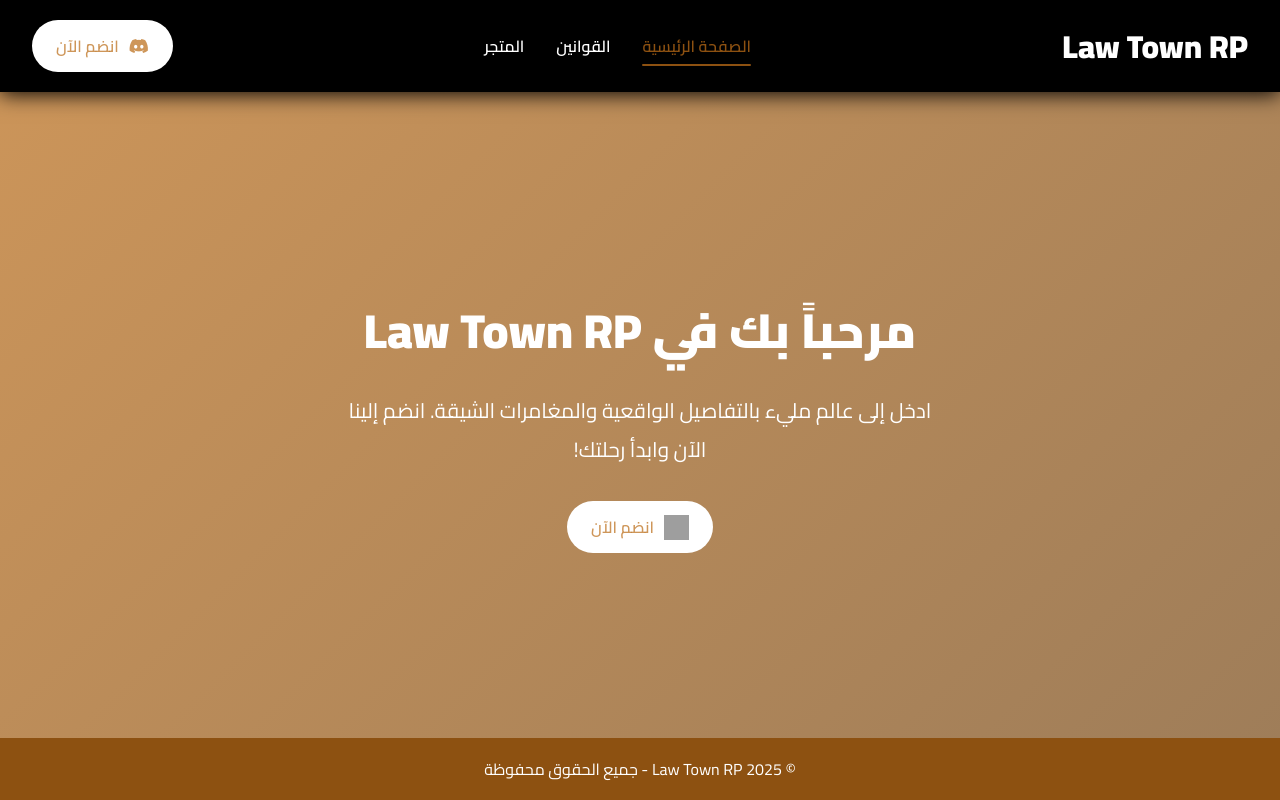
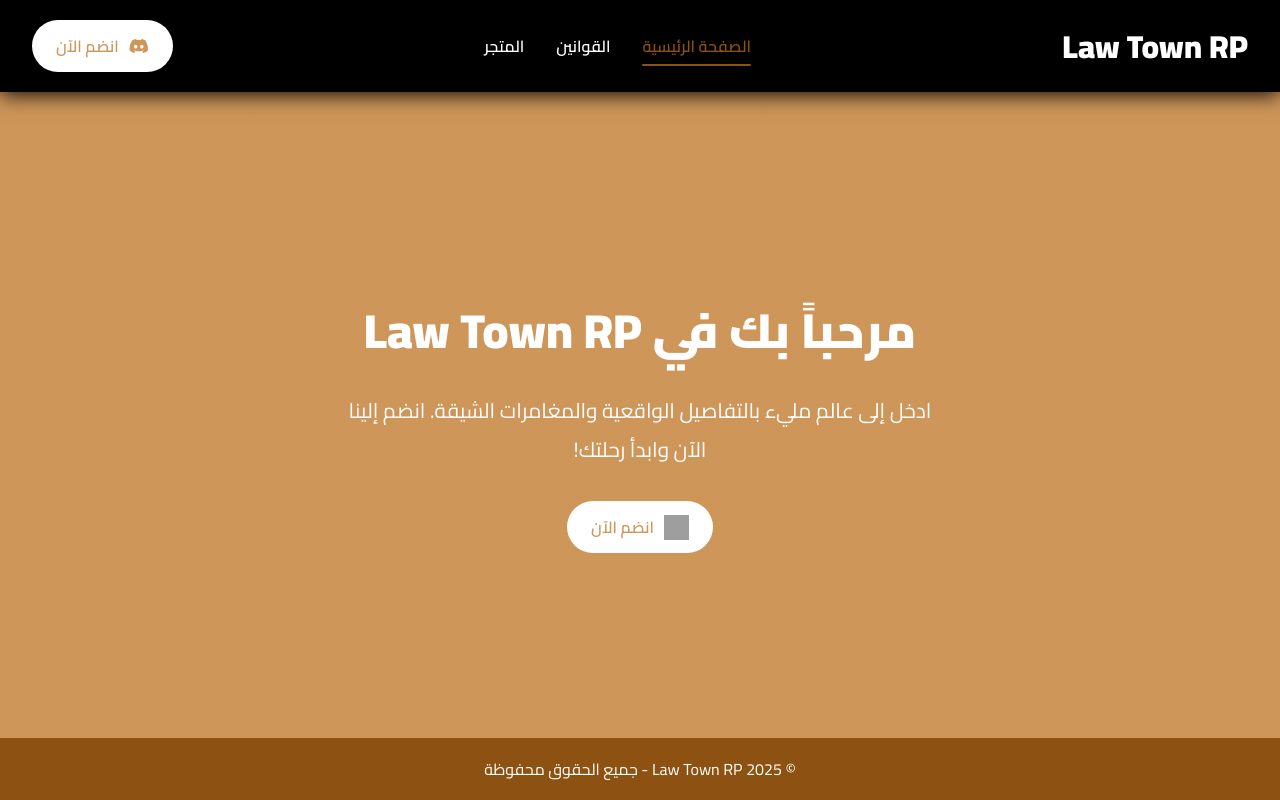
Before and after one commit to PRO-BOY1/back1, a plain HTML site: page index.html in a window 1280 px wide. Drawn offline with Linux system fonts and the light colour scheme; grey boxes are pictures that could not be loaded.

Commit message:
Update index.html

```diff
--- a/index.html
+++ b/index.html
@@ -16,7 +16,7 @@
     }
     * { margin:0; padding:0; box-sizing:border-box; font-family:'Cairo',sans-serif; }
     body {
-      background: linear-gradient(135deg, var(--dark), #6b3903a8 );
+      background: linear-gradient(135deg, var(--dark), #b45f03a8 );
       color: var(--primary);
       min-height: 100vh;
       display: flex;
```
